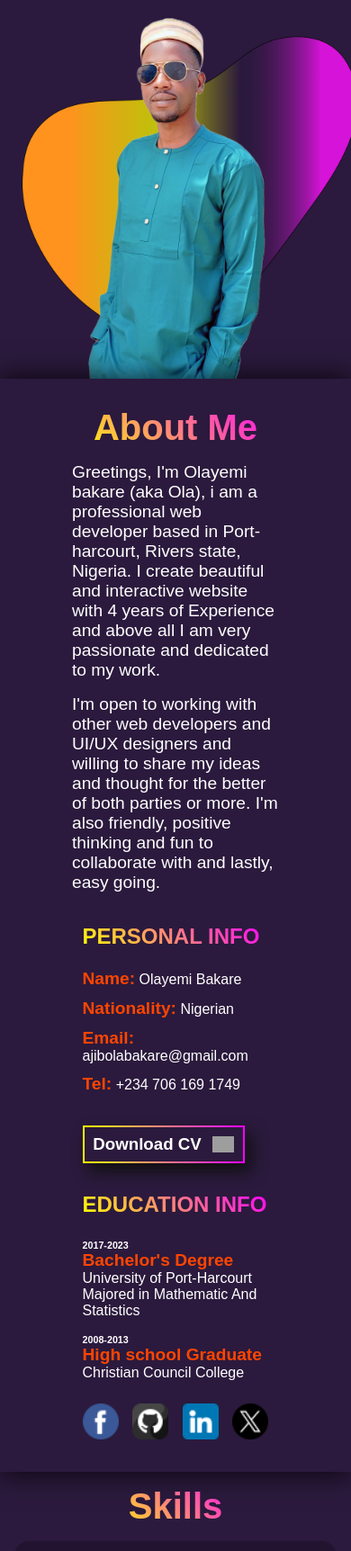
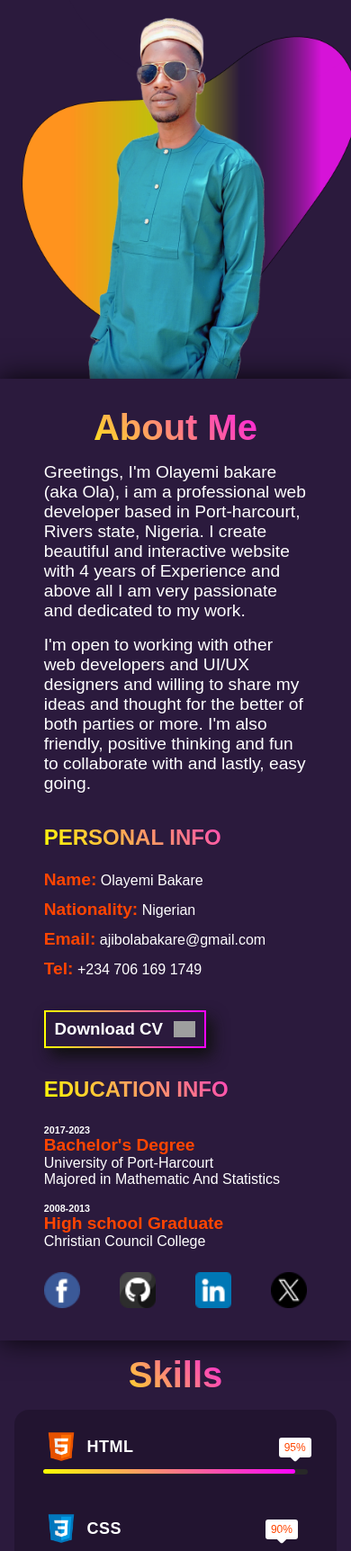
Before and after one commit to freakishcode/bakarePortfolio, a PHP site: page / in a window 390 px wide. Shown: the part 423-2147 px from the top of the page at 90% size. Run offline with PHP 8.4, Linux system fonts and the light colour scheme; grey boxes are pictures that could not be loaded.

Commit message:
Update index.css

```diff
--- a/index.css
+++ b/index.css
@@ -1257,7 +1257,7 @@ footer.footer-bgColor {
 
   .PERSONAL-INFO,
   .Edu-And-Exp {
-    width: 90%;
+    width: 75dvw;
     height: auto;
   }
 
```
